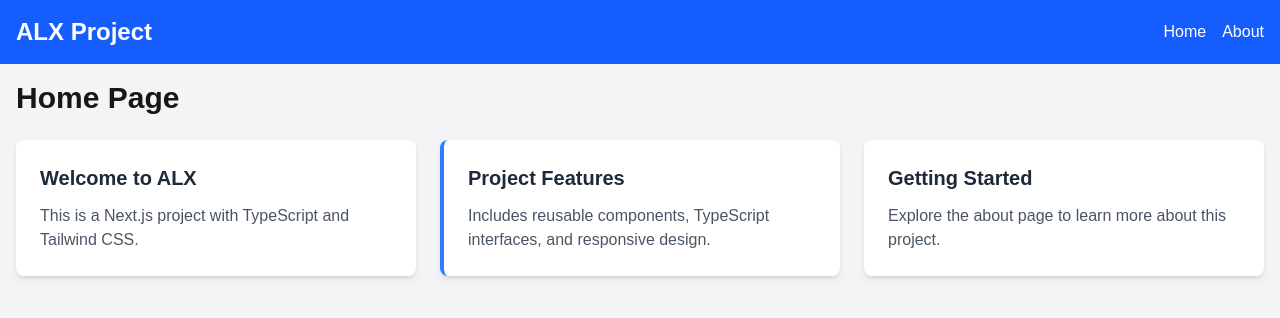
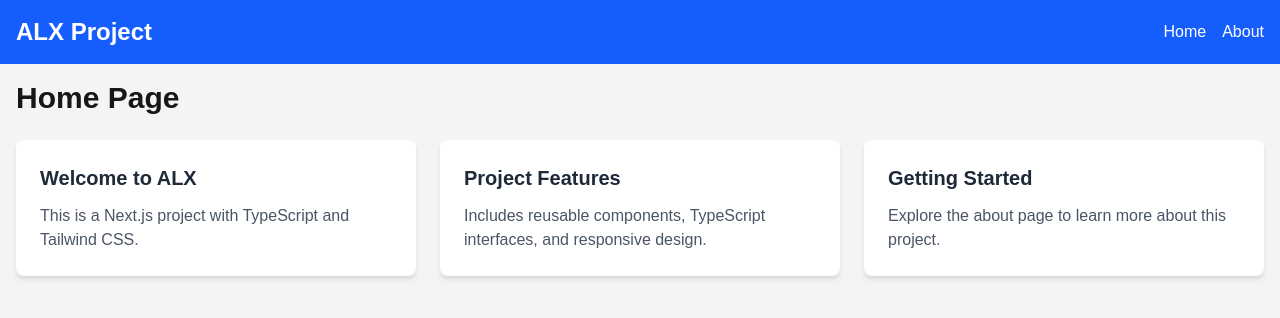
Before and after one commit to amine1949/alx-project-0x02-setup, a Next.js app in the folder alx-project-0x02/: page /home in a window 1280 px wide. Shown: the top 318 px of the page. Built offline with nearby package versions, Linux system fonts and the light colour scheme.

Commit message:
Update last task

```diff
--- a/alx-project-0x02/components/common/Card.tsx
+++ b/alx-project-0x02/components/common/Card.tsx
@@ -1,9 +1,9 @@
 import {CardProps} from "@/interfaces";
 
 
-const Card: React.FC<CardProps> = ({title, content, className = ''}) => {
+const Card: React.FC<CardProps> = ({title, content}) => {
     return (
-        <div className={`bg-white rounded-lg shadow-md p-6 ${className}`}>
+        <div className={'bg-white rounded-lg shadow-md p-6'}>
             <h3 className="text-xl font-semibold mb-3 text-gray-800">{title}</h3>
             <p className="text-gray-600">{content}</p>
         </div>
--- a/alx-project-0x02/interfaces/index.ts
+++ b/alx-project-0x02/interfaces/index.ts
@@ -2,5 +2,4 @@
 export interface CardProps  {
     title: string;
     content: string;
-    className?: string;
 }
--- a/alx-project-0x02/pages/home.tsx
+++ b/alx-project-0x02/pages/home.tsx
@@ -25,7 +25,6 @@
                         <Card
                             title="Project Features"
                             content="Includes reusable components, TypeScript interfaces, and responsive design."
-                            className="border-l-4 border-blue-500"
                         />
 
                         <Card
```
